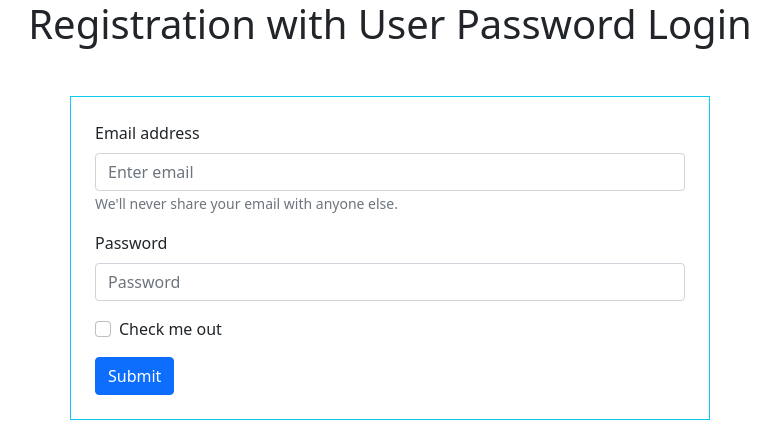
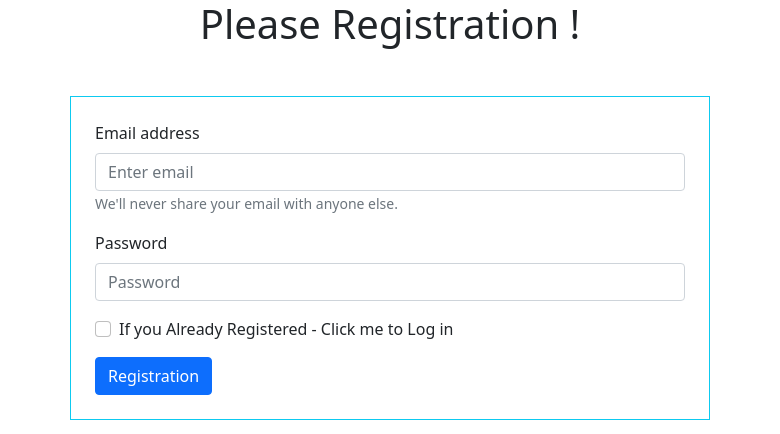
Before and after one commit to Anirbanjyoti/login-form-authentication, a React (Create React App) app: page / in a window 1280 px wide. Shown: the top 434 px of the page, without its empty margins (250-1030 px from the left). Built offline with nearby package versions, Linux system fonts and the light colour scheme.

Commit message:
if already registered then go to log in

```diff
--- a/src/App.js
+++ b/src/App.js
@@ -8,7 +8,9 @@ const auth = getAuth(app);
 
 function App() {
   const [email, setEmail] = useState(' ')
+  const [error, setError] =useState(' ');
   const [pass, setPass] = useState(' ')
+  const [registered, setRegistered] =useState(false);
   const [validated, setValidated] = useState(false);
 // Email value triger
 const handleonBlurEmail = e =>{
@@ -18,32 +20,44 @@ const handleonBlurEmail = e =>{
 const handleonBlurPass = e =>{
   setPass(e.target.value);
 }
+const handleOnchangeRegistered = event => {
+  setRegistered(event.target.checked)
+}
 const handleOnSubmit = event =>{
+  event.preventDefault();
   // submit validated
   const form = event.currentTarget;
   if (form.checkValidity() === false) {
-    event.preventDefault();
     event.stopPropagation();
+    // write 'return' to prevent sending this error to firebase
+    return;
+  }
+  // validation condition
+  if(!/[0-9]/.test(pass)){
+      setError('Password Should Contains Minimum  One digit!');
+      return;
   }
   setValidated(true);
+  setError(' ');
   // console.log('Form submitted', 'Email:', email, 'Password:' ,pass);
   createUserWithEmailAndPassword(auth, email, pass)
   .then(result=>{
     const user = result.user;
     console.log(user);
+    setEmail(' ');
+    setError(' ');
   })
   .catch(error=>{
-    const errorCode = error.code;
-    const errorMessage = error.message;
-    console.error(errorCode, errorMessage);
+    console.log(error);
+    setError(error.message);
   })
-  event.preventDefault();
+  // event.preventDefault();
 }
 
 
   return (
     <div>
-      <h1 style={{textAlign:'center'}}>Registration with User Password Login</h1>
+      <h1 style={{textAlign:'center'}}>Please {registered ? 'Login' : 'Registration'} !</h1>
       <div className="w-50 mx-auto mt-5 border border-info p-4">
         <Form noValidate validated={validated} onSubmit={handleOnSubmit}>
           <Form.Group className="mb-3" controlId="formBasicEmail">
@@ -65,11 +79,11 @@ const handleOnSubmit = event =>{
             </Form.Control.Feedback>
           </Form.Group>
           <Form.Group className="mb-3" controlId="formBasicCheckbox">
-            <Form.Check type="checkbox" label="Check me out" />
-
-          </Form.Group>
+            <Form.Check onChange={handleOnchangeRegistered} type="checkbox" label="If you Already Registered - Click me to Log in" />
+             </Form.Group>
+             <p className="text-danger">{error}</p>
           <Button variant="primary" type="submit">
-            Submit
+            {registered ? 'Login' :'Registration'}
           </Button>
         </Form>
       </div>
```
